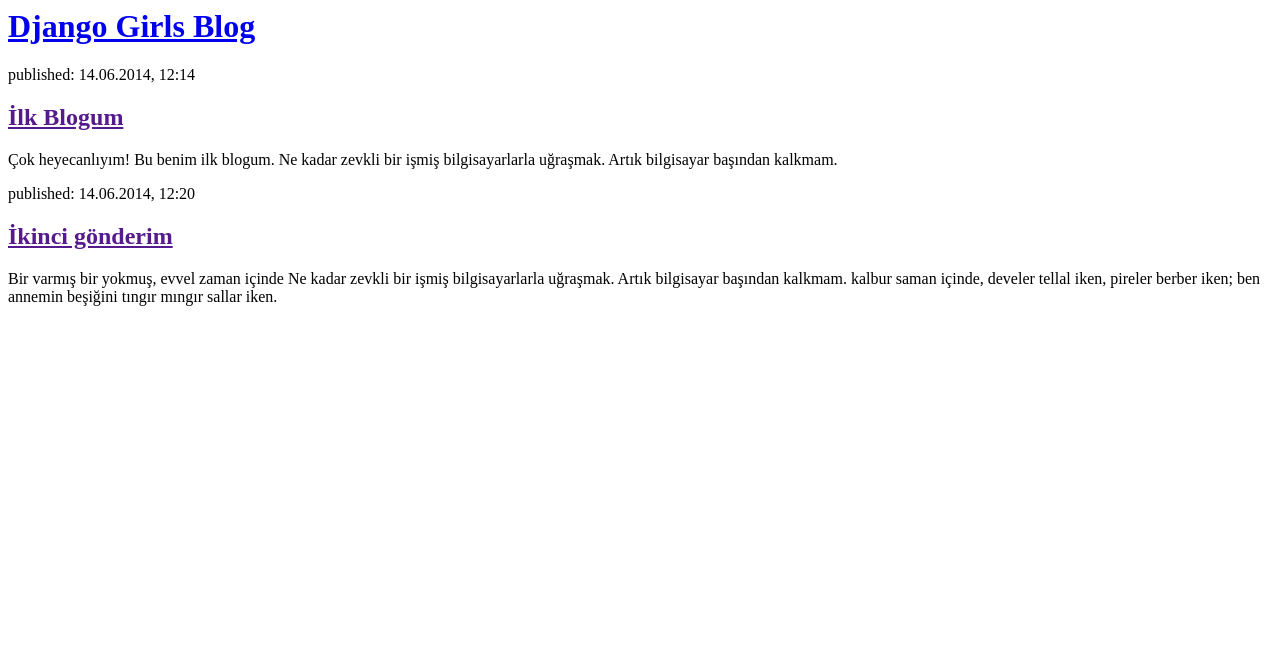
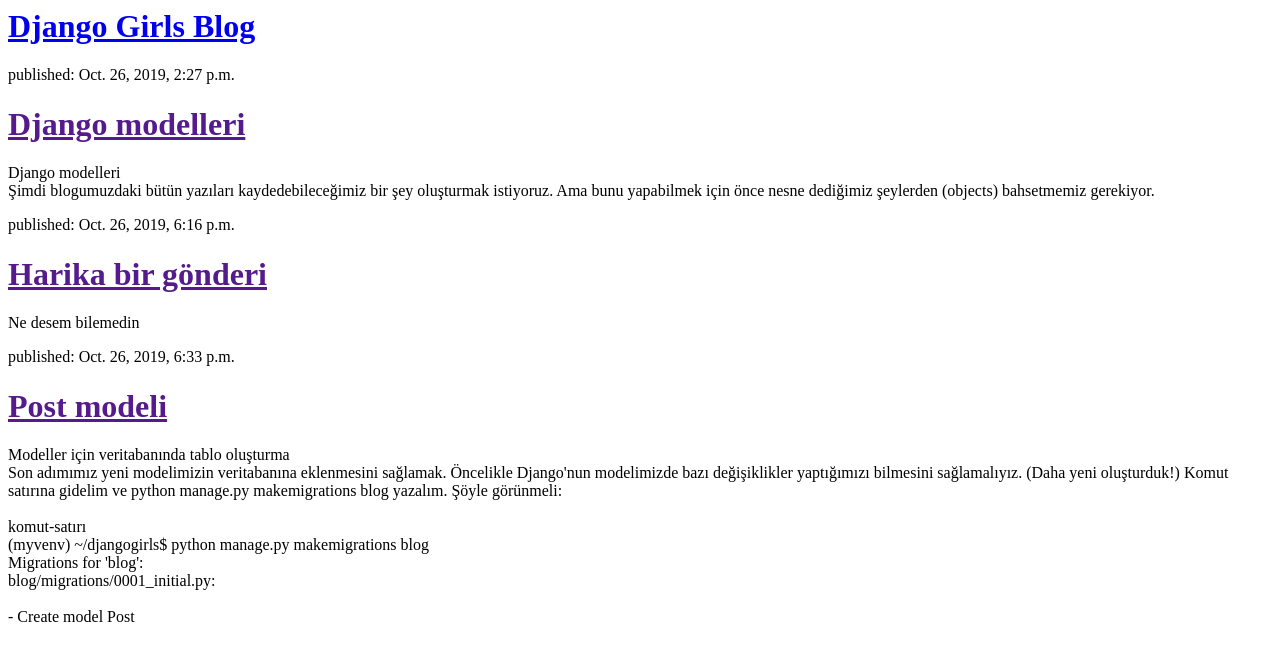
Before and after one commit to Semin2004/Semin, a Django app: page / in a window 1280 px wide. Shown: the top 661 px of the page. Run offline with Django 3.2, Linux system fonts and the light colour scheme; data comes from the database, SQL or seed files in the repository; both versions use the stored data as it was after the commit.

Commit message:
Veritabanından gönderileri göstermek için template'ler değiştirildi.

```diff
--- a/blog/templates/blog/post_list.html
+++ b/blog/templates/blog/post_list.html
@@ -6,16 +6,13 @@
         <div>
             <h1><a href="/">Django Girls Blog</a></h1>
         </div>
-        <div>
-            <p>published: 14.06.2014, 12:14</p>
-            <h2><a href="">İlk Blogum</a></h2>
-            <p>Çok heyecanlıyım! Bu benim ilk blogum. Ne kadar zevkli bir işmiş bilgisayarlarla uğraşmak. Artık bilgisayar başından kalkmam. </p>
-        </div>
+		{%for post in posts %}
+			<div>
+				<p>published: {{ post.published_date }}</p>
+				<h1><a href="">{{ post.title }}</a></h1>
+				<p>{{ post.text|linebreaksbr }}</p>
+			</div>
+		{% endfor %}
 
-        <div>
-            <p>published: 14.06.2014, 12:20</p>
-            <h2><a href="">İkinci gönderim</a></h2>
-            <p>Bir varmış bir yokmuş, evvel zaman içinde Ne kadar zevkli bir işmiş bilgisayarlarla uğraşmak. Artık bilgisayar başından kalkmam. kalbur saman içinde, develer tellal iken, pireler berber iken; ben annemin beşiğini tıngır mıngır sallar iken.</p>
-        </div>
     </body>
 </html>
--- a/blog/views.py
+++ b/blog/views.py
@@ -1,5 +1,8 @@
 from django.shortcuts import render
+from django.utils import timezone
+from .models import Post
 
 # Create your views here.
 def post_list(request):
-    return render(request, 'blog/post_list.html',{})
+    posts = Post.objects.filter(published_date__lte=timezone.now()).order_by('published_date')
+    return render(request, 'blog/post_list.html',{"posts":posts})
```
Also changed, not shown: db.sqlite3.
